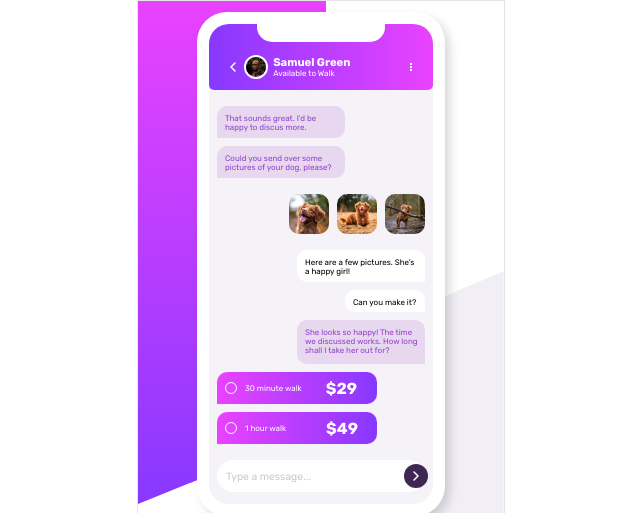
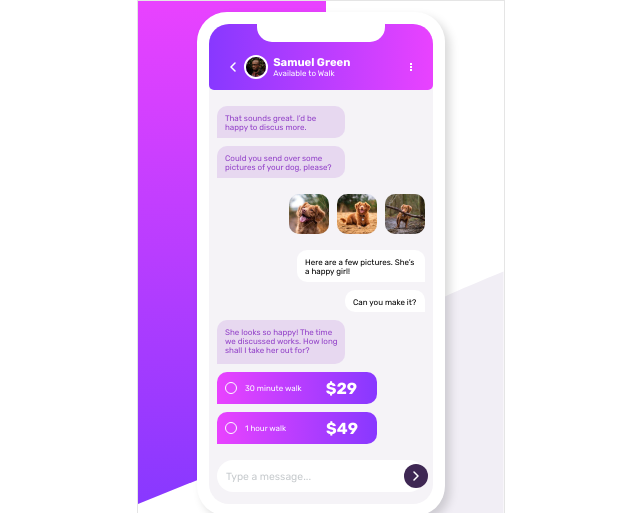
Before and after one commit to D0vl4/Chat-App-CSS-Challenge, a plain HTML site: page index.html in a window 1280 px wide. Shown: the top 513 px of the page, without its empty margins (319-959 px from the left). Drawn offline with Linux system fonts and the light colour scheme.

Commit message:
fixed chat bubbles

```diff
--- a/style.css
+++ b/style.css
@@ -176,16 +176,15 @@ main {
 }
 
 .bubble-three-flex {
-    align-self: flex-end;
     font-size: 0.5rem;
     width: 8rem;
     height: 2.75rem;
     padding-top: 0.5rem;
     padding-left: 0.5rem;
-    margin-right: 0.5rem;
+    margin-left: 0.5rem;
     background-color: rgba(146, 65, 200, 0.15);
     color: hsl(276, 55%, 52%);
-    border-radius: 10px 10px 0 10px;
+    border-radius: 10px 10px 10px 0;
 }
 
 .bubble-four {
```
